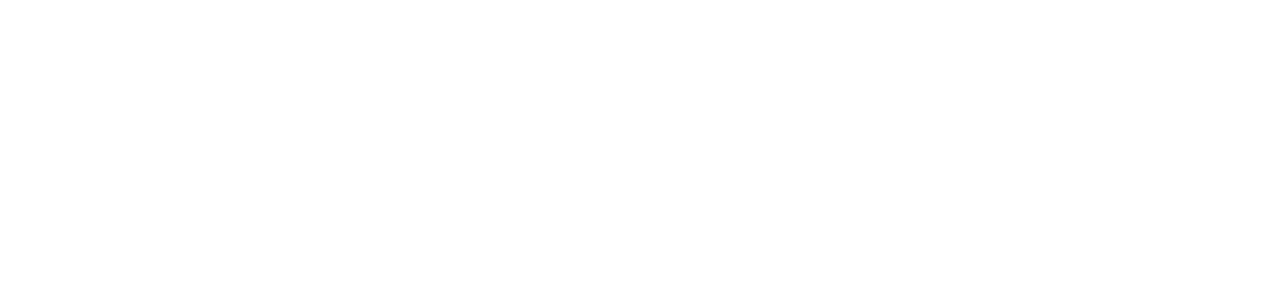
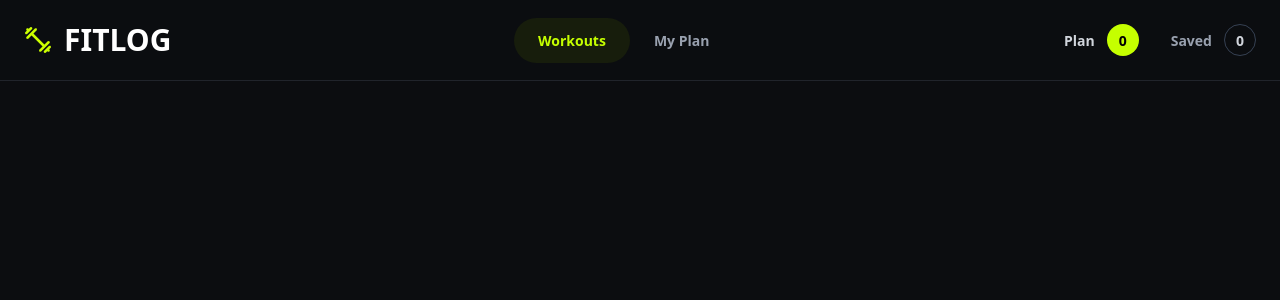
Before and after one commit to monima40/fit-log, a Next.js app: page / in a window 1280 px wide. Shown: the top 300 px of the page. Built offline with nearby package versions, Linux system fonts and the light colour scheme.

Commit message:
Navbar complete

```diff
--- a/next.config.ts
+++ b/next.config.ts
@@ -2,6 +2,7 @@ import type { NextConfig } from "next";
 
 const nextConfig: NextConfig = {
   /* config options here */
+  devIndicators: false,
   cacheComponents: true,
   partialPrefetching: true,
   reactCompiler: true,
--- a/src/app/globals.css
+++ b/src/app/globals.css
@@ -1,2 +1,32 @@
 @import "tailwindcss";
 @plugin "daisyui";
+
+:root {
+  --bg: #0c0d10;
+  --panel: #15171d;
+  --panel-2: #1f232b;
+  --line: #222630;
+  --line-soft: #20242e;
+  --muted: #9ca3af;
+  --muted-2: #8a92a0;
+  --text: #ffffff;
+  --text-soft: #d1d5db;
+  --accent: #c2f800;
+  --accent-soft: #1a2312;
+  --font-display: var(--font-oswald), Impact, sans-serif;
+  --font-body: var(--font-inter), Arial, sans-serif;
+  --shadow-sm: 0 1px 2px rgb(0 0 0 / 5%);
+}
+
+
+
+html { scroll-behavior: smooth; scroll-padding-top: 96px; }
+
+body {
+  margin: 0;
+  background: var(--bg);
+  color: var(--text);
+  font-family: var(--font-body);
+  font-size: 14px;
+  line-height: 1.5;
+}
--- a/src/app/layout.tsx
+++ b/src/app/layout.tsx
@@ -2,6 +2,8 @@ import type { Metadata } from "next";
 import { Geist, Geist_Mono } from "next/font/google";
 import "./globals.css";
 import { Toaster } from "react-hot-toast";
+import Navbar from "@/components/Navbar";
+// import Footer from "@/components/Footer";
 
 const geistSans = Geist({
   variable: "--font-geist-sans",
@@ -25,7 +27,9 @@ export default function RootLayout({ children }: LayoutProps<"/">) {
       className={`${geistSans.variable} ${geistMono.variable} h-full antialiased`}
     >
       <body className="min-h-full flex flex-col">
-         <main>{children}</main>
+        <nav><Navbar /></nav>
+         <main className="min-h-[60vh]">{children}</main>
+        {/* <Footer/>  */}
        <Toaster />
        </body>
     </html>
--- a/src/app/page.tsx
+++ b/src/app/page.tsx
@@ -1,9 +1,12 @@
+// import Banner from "@/components/Banner";
+// import WorkoutCard from "@/components/WorkoutCard";
 import Image from "next/image";
 
 export default function Home() {
   return (
     <div className="flex flex-col flex-1 items-center justify-center bg-zinc-50 font-sans dark:bg-black">
-
+     {/* <Banner />
+     <WorkoutCard/> */}
     </div>
   );
 }
--- /dev/null
+++ b/src/components/Navbar.tsx
@@ -0,0 +1,100 @@
+
+
+"use client";
+import { useState } from "react";
+
+import Image from "next/image";
+import Link from "next/link";
+
+const Navbar = () => {
+
+  const [menuOpen, setMenuOpen] = useState(false);
+
+  return (
+    <nav className="w-full border-b border-[#21242b] bg-[#0b0d10]">
+      <div className="container mx-auto flex h-[80px] items-center justify-between px-6">
+
+        {/* Logo */}
+        <Link href="/" className="flex items-center gap-3">
+          <Image
+            src="/assets/logo.png"
+            alt="FitLog"
+            width={28}
+            height={28}
+          />
+          <span className="text-3xl font-extrabold text-white">
+            FITLOG
+          </span>
+        </Link>
+
+        {/* Navigation Links */}
+        <div className="hidden md:flex items-center gap-3">
+          <Link
+            href="/"
+            className="rounded-full bg-[#171d0c] px-6 py-3 font-bold text-[#c5ff00]"
+          >
+            Workouts
+          </Link>
+
+          <Link
+            href="/my-plan"
+            className="px-3 py-3 font-semibold text-gray-400 hover:text-white"
+          >
+            My Plan
+          </Link>
+        </div>
+
+        {/* Right Side */}
+        <div className="hidden md:flex items-center gap-8">
+
+          <div className="flex items-center gap-3">
+            <span className="font-semibold text-gray-300">Plan</span>
+            <span className="flex h-8 w-8 items-center justify-center rounded-full bg-[#c5ff00] font-bold text-black">
+              0
+            </span>
+          </div>
+
+          <div className="flex items-center gap-3">
+            <span className="font-semibold text-gray-400">Saved</span>
+            <span className="flex h-8 w-8 items-center justify-center rounded-full border border-gray-700 font-bold text-gray-300">
+              0
+            </span>
+          </div>
+
+        </div>
+
+
+        <div className="relative md:hidden">
+  <button
+    onClick={() => setMenuOpen(!menuOpen)}
+    className="text-white text-2xl"
+  >
+    ☰
+  </button>
+
+  {menuOpen && (
+    <div className="absolute right-0 top-10 z-50 w-44 rounded-lg border border-gray-700 bg-[#15181d] p-4 shadow-lg">
+
+      <Link href="/" className="block py-2 text-white">
+        Workouts
+      </Link>
+
+      <Link href="/my-plan" className="block py-2 text-white">
+        My Plan
+      </Link>
+
+      <hr className="my-2 border-gray-700" />
+
+      <p className="py-2 text-gray-300">Plan 0</p>
+      <p className="py-2 text-gray-300">Saved 0</p>
+
+    </div>
+  )}
+</div>
+      </div>
+
+    </nav>
+  );
+};
+
+export default Navbar;
```
Also changed, not shown: public/assets/banner.png (added), public/assets/logo.png (added), src/components/Banner.tsx (added), src/components/Footer.tsx (added), src/components/WorkoutCard.tsx (added), src/lib/api.ts (added).
